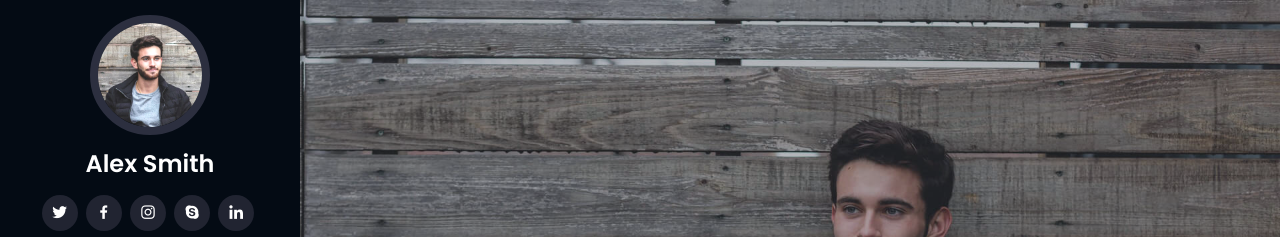
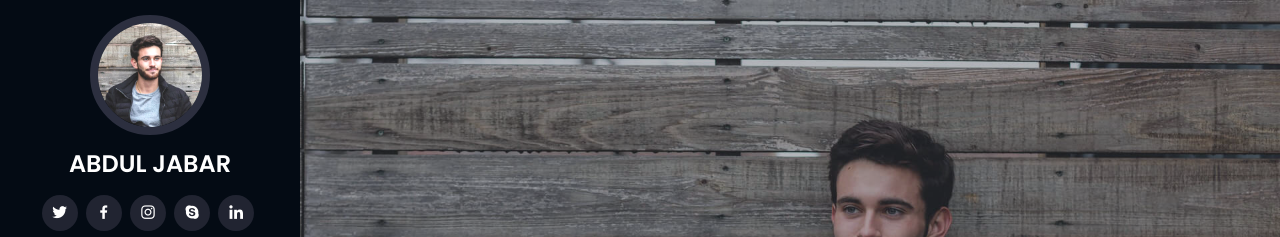
Before and after one commit to barjabar/barjabar.github.io, a plain HTML site: page index.html in a window 1280 px wide. Shown: the top 237 px of the page. Drawn offline with nearby package versions, Linux system fonts and the light colour scheme.

Commit message:
rubah nama

```diff
--- a/index.html
+++ b/index.html
@@ -47,7 +47,7 @@
 
       <div class="profile">
         <img src="assets/img/profile-img.jpg" alt="" class="img-fluid rounded-circle">
-        <h1 class="text-light"><a href="index.html">Alex Smith</a></h1>
+        <h1 class="text-light"><a href="index.html">ABDUL JABAR</a></h1>
         <div class="social-links mt-3 text-center">
           <a href="#" class="twitter"><i class="bx bxl-twitter"></i></a>
           <a href="#" class="facebook"><i class="bx bxl-facebook"></i></a>
```
